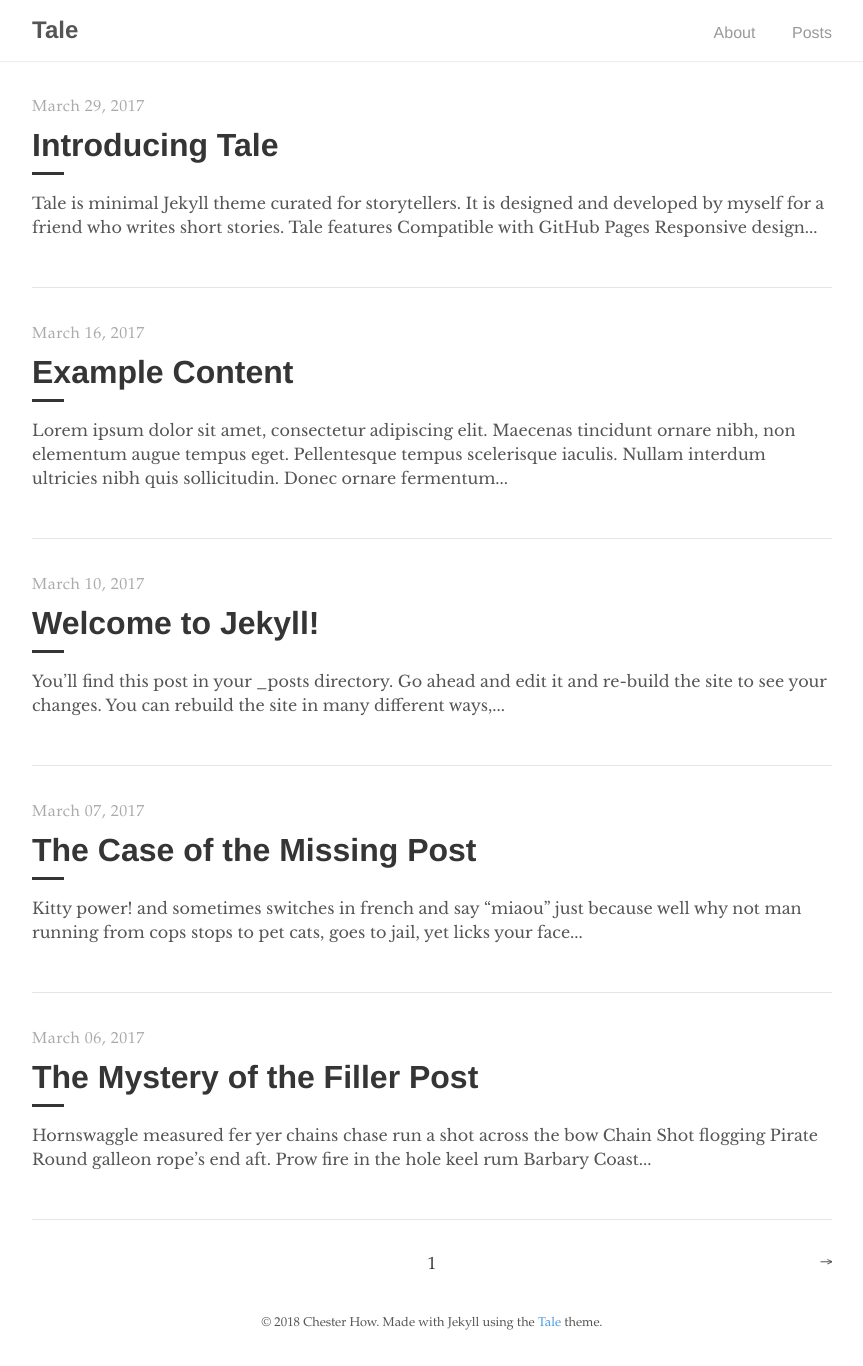
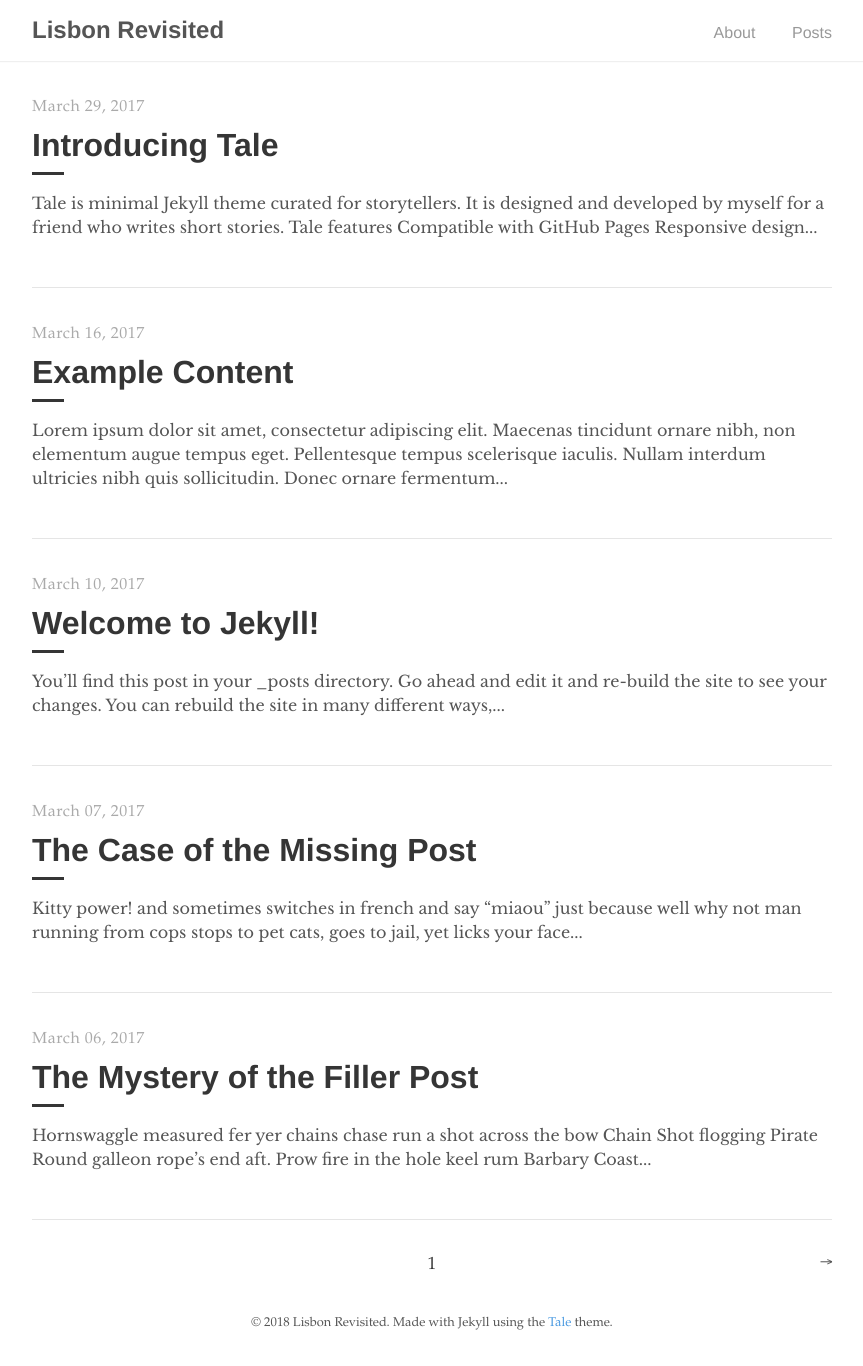
Before and after one commit to Pablu/Vortice, a Jekyll site: the page built from index.html, in a window 1280 px wide. Shown: the whole page, without its empty margins (208-1071 px from the left). Built offline with Jekyll 4.4.1, drawn with Linux system fonts in a browser that asks for light colours; the list of posts is cut into pages by our own code.

Commit message:
Update _config.yml

```diff
--- a/_config.yml
+++ b/_config.yml
@@ -1,14 +1,15 @@
 # Site settings
-title:          Tale
-description:    "Minimal Jekyll theme for storytellers"
-baseurl:        "/tale"
-url:            "https://chesterhow.github.io"
+remote_theme: chesterhow/tale
+title:          Lisbon Revisited
+description:    "Cenas"
+
+url:            "https://pablu.github.io/lisbonrevisited"
 
 # Author
 author:
-  name:         Chester How
-  url:          https://chester.how
-  email:        chesterhow@gmail.com
+  name:         Lisbon Revisited
+  url:          https://pablu.github.io/lisbonrevisited
+  email:        pablu@protonmail.com
 
 # Build settings
 markdown:       kramdown
@@ -21,6 +22,7 @@
 # Gems
 plugins:
   - jekyll-paginate
+  - jekyll-remote-theme
 
 # Permalinks
 permalink:      /:year-:month-:day/:title
```
